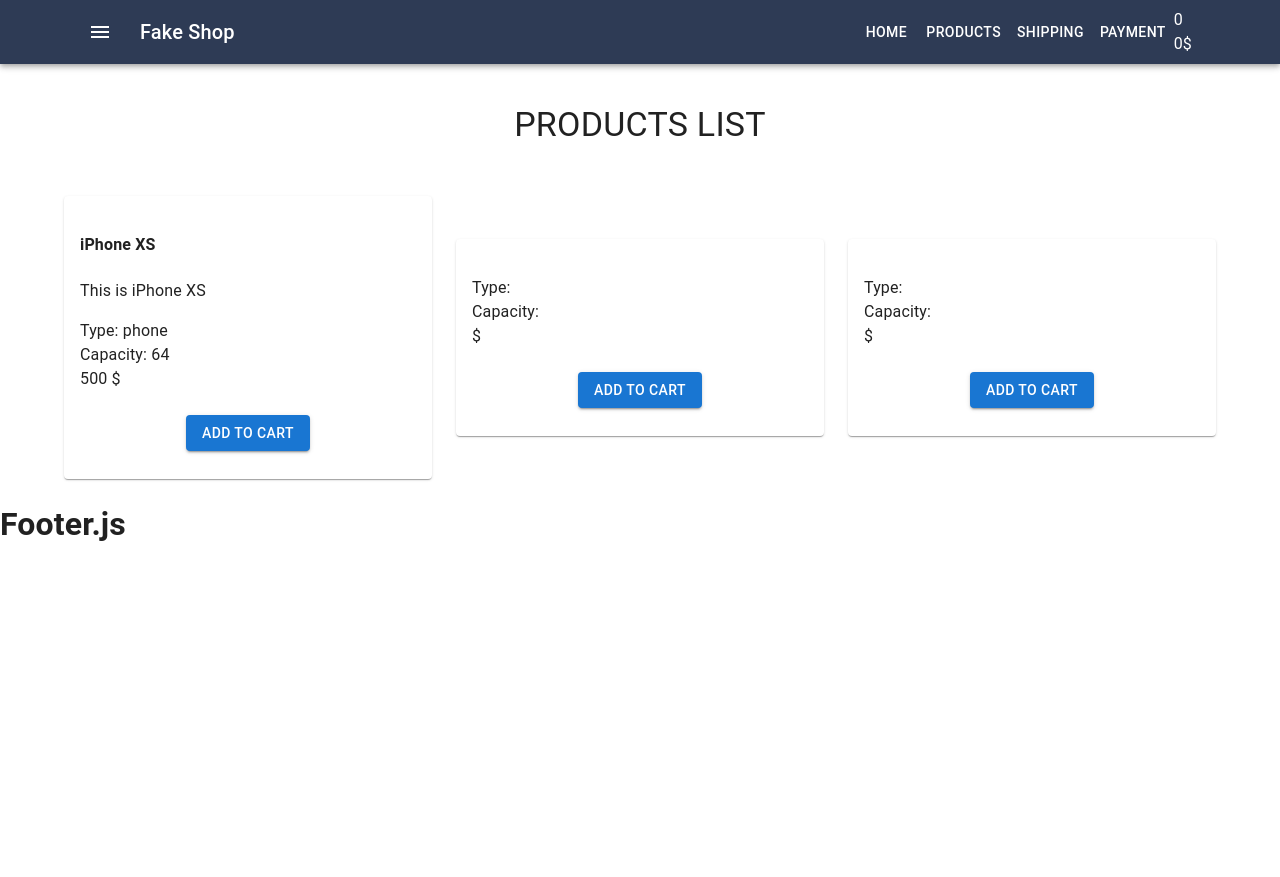
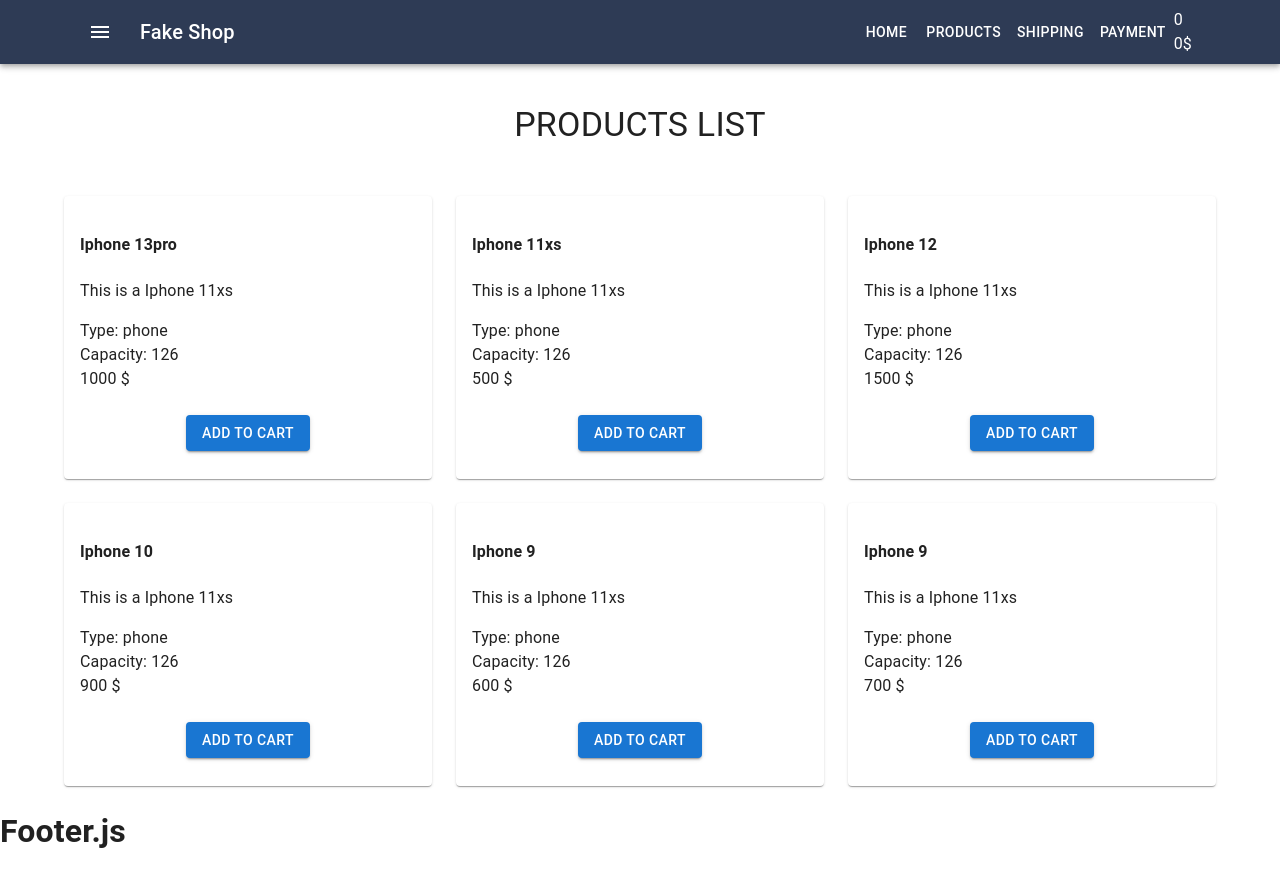
Before and after one commit to teresa1707/fakeShop, a React (Create React App) app: page / in a window 1280 px wide. Before the commit the page ends 800 px from the top, so only its background shows below. Built offline with nearby package versions, Linux system fonts and the light colour scheme.

Commit message:
add key in array.map as key={index of array}

```diff
--- a/src/components/Products/ProductsList.js
+++ b/src/components/Products/ProductsList.js
@@ -1,6 +1,7 @@
 import { Grid, Typography } from '@mui/material'
 import React from 'react'
 import { ProductListItem } from './ProductListItem'
+import productsArray from 'utils/productsArray'
 
 export const ProductsList = () => {
     return (
@@ -23,21 +24,17 @@
                 justifyContent="center"
                 alignItems="center"
             >
-                <Grid item sm={6} md={4}>
-                    <ProductListItem
-                        name="iPhone XS"
-                        description="This is iPhone XS"
-                        type="phone"
-                        capacity="64"
-                        price="500"
-                    />
-                </Grid>
-                <Grid item sm={6} md={4}>
-                    <ProductListItem />
-                </Grid>
-                <Grid item sm={6} md={4}>
-                    <ProductListItem />
-                </Grid>
+                {productsArray.map((product, i) => (
+                    <Grid item sm={6} md={4} key={i}>
+                        <ProductListItem
+                            name={product.name}
+                            description={product.description}
+                            type={product.type}
+                            capacity={product.capacity}
+                            price={product.price}
+                        />
+                    </Grid>
+                ))}
             </Grid>
         </>
     )
```
